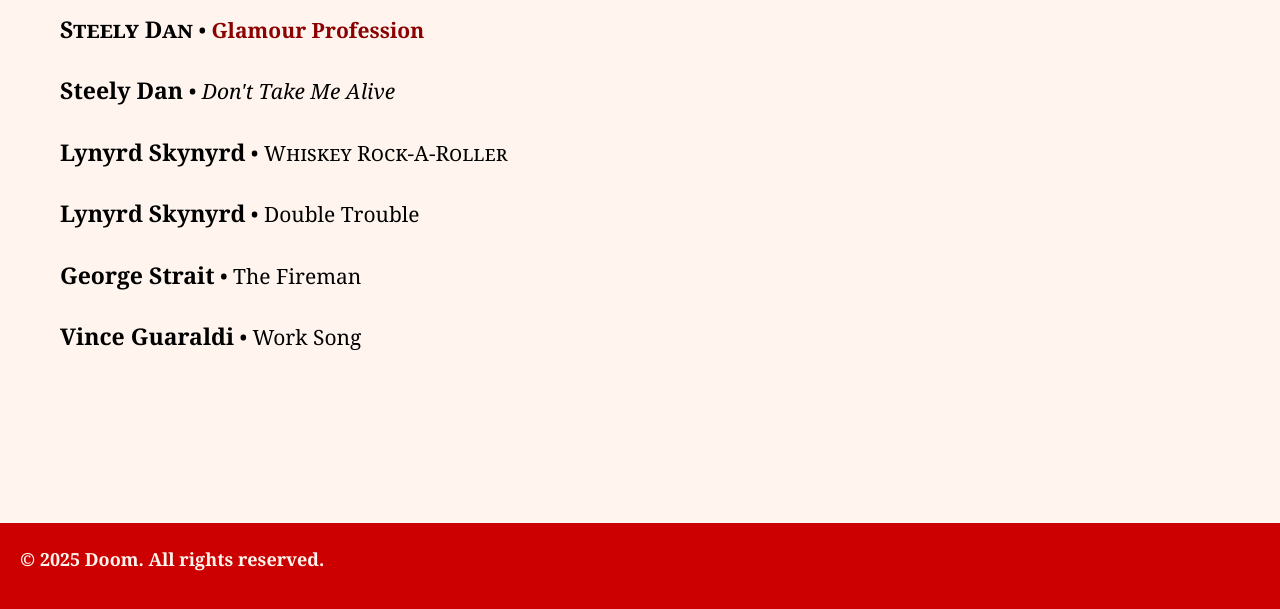
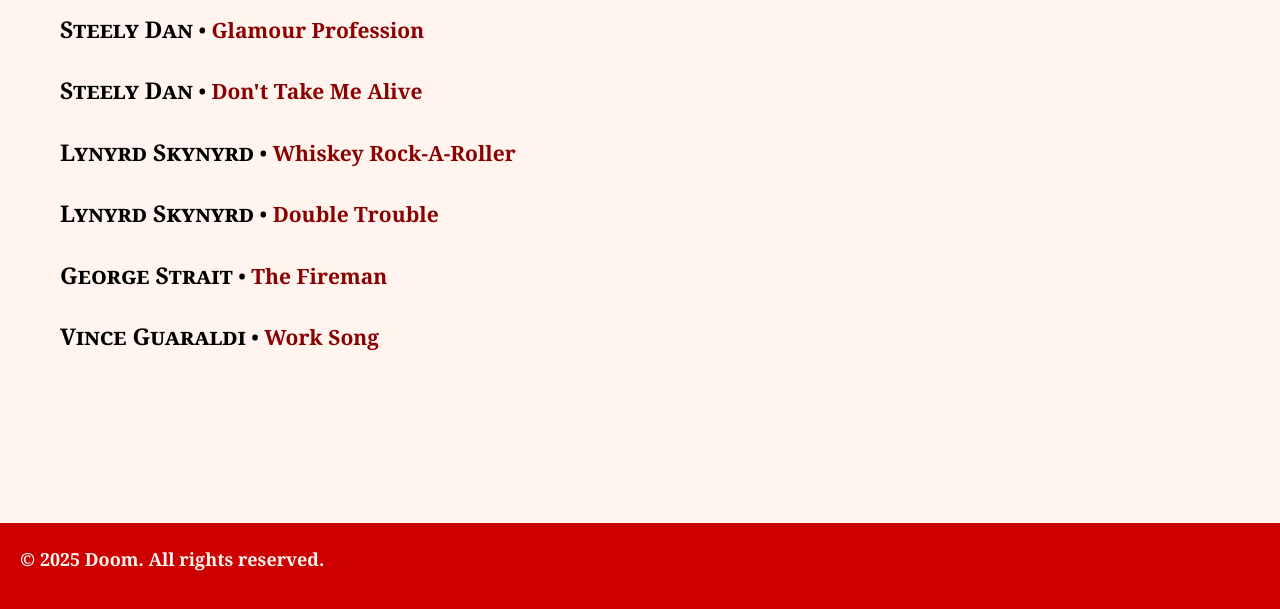
Before and after one commit to jcsbcs/jcsbcs.github.io, a plain HTML site: page index.html in a window 1280 px wide. Shown: the part 185-794 px from the top of the page. Drawn offline with Linux system fonts and the light colour scheme; a web font is replaced by a local one.

Commit message:
Update index.html

```diff
--- a/index.html
+++ b/index.html
@@ -75,11 +75,11 @@
         <h1>Music</h1>
 
         <p><span style="font-variant: small-caps; font-size: 23px;"><b>Steely Dan</b></span> • <span style="color: #8B0000; font-weight: bold;">Glamour Profession</span></p>
-        <p><span style="font-size: 23px;"><b>Steely Dan</b></span> • <em>Don't Take Me Alive</em></p>
-        <p><span style="font-size: 23px;"><b>Lynyrd Skynyrd</b></span> • <span style="font-variant: small-caps;">Whiskey Rock-A-Roller</span></p>
-        <p><span style="font-size: 23px;"><b>Lynyrd Skynyrd</b></span> • Double Trouble</p>
-        <p><span style="font-size: 23px;"><b>George Strait</b></span> • The Fireman</p>
-        <p><span style="font-size: 23px;"><b>Vince Guaraldi</b></span> • Work Song</p>
+        <p><span style="font-variant: small-caps; font-size: 23px;"><b>Steely Dan</b></span> • <span style="color: #8B0000; font-weight: bold;">Don't Take Me Alive</span></p>
+        <p><span style="font-variant: small-caps; font-size: 23px;"><b>Lynyrd Skynyrd</b></span> • <span style="color: #8B0000; font-weight: bold;">Whiskey Rock-A-Roller</span></p>
+        <p><span style="font-variant: small-caps; font-size: 23px;"><b>Lynyrd Skynyrd</b></span> • <span style="color: #8B0000; font-weight: bold;">Double Trouble</span></p>
+        <p><span style="font-variant: small-caps; font-size: 23px;"><b>George Strait</b></span> • <span style="color: #8B0000; font-weight: bold;">The Fireman</span></p>
+        <p><span style="font-variant: small-caps; font-size: 23px;"><b>Vince Guaraldi</b></span> • <span style="color: #8B0000; font-weight: bold;">Work Song</span></p>
 
     </main>
 
```
